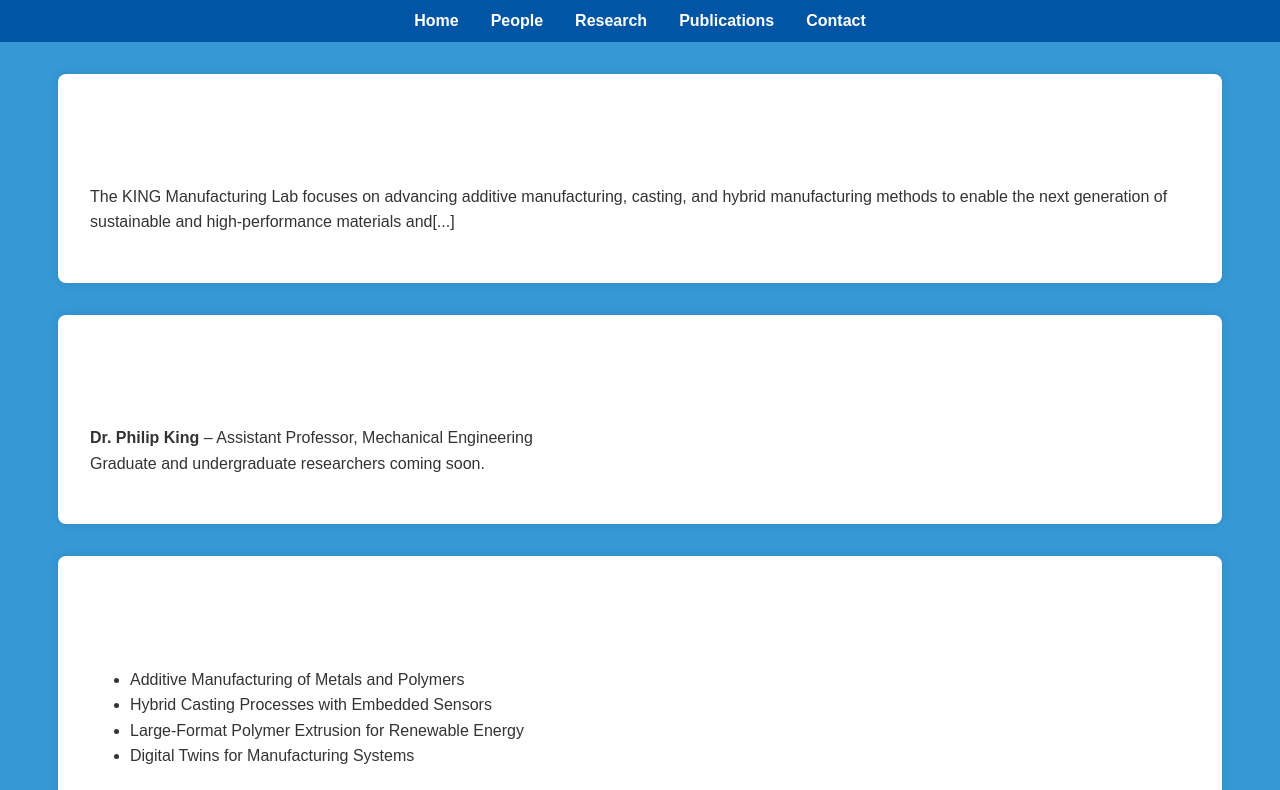
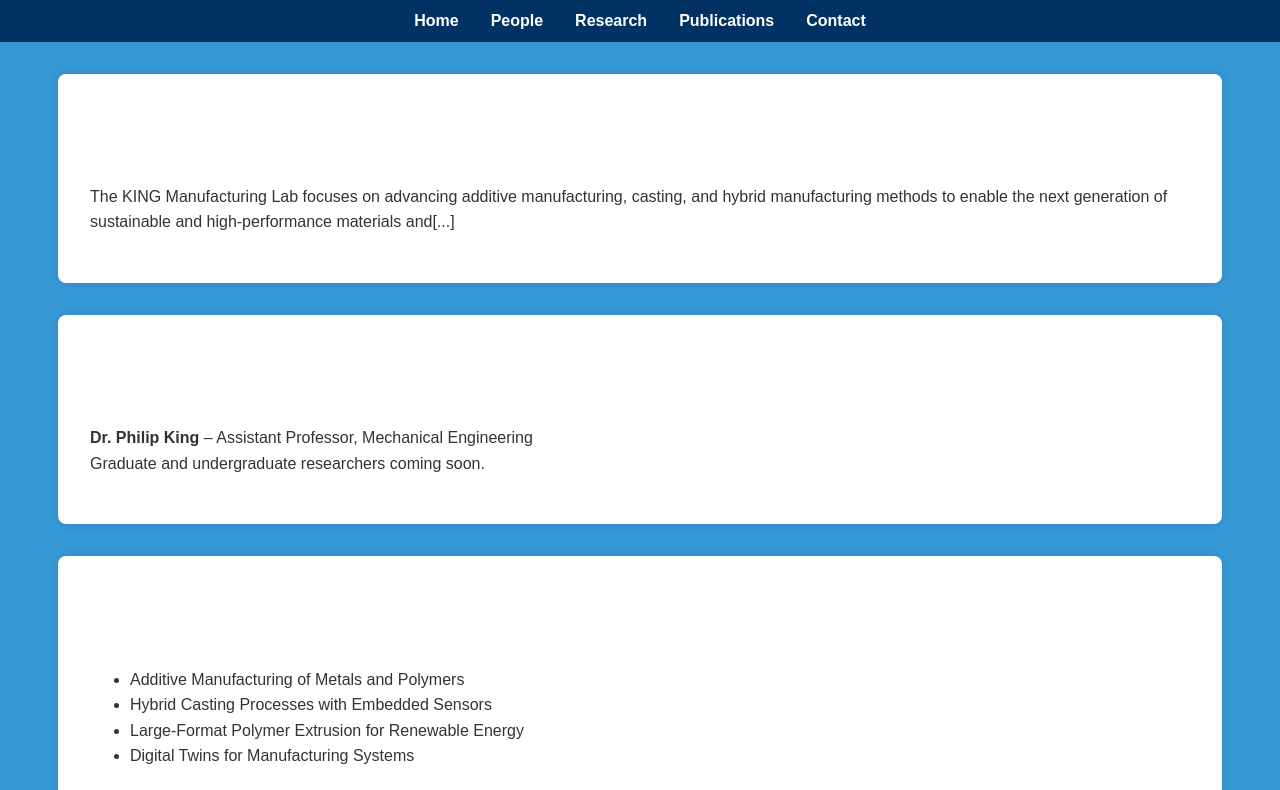
Before and after one commit to philkingpgh/kingmanufacturinglab.github.io, a plain HTML site: page index.html in a window 1280 px wide. Shown: the part 176-966 px from the top of the page. Drawn offline with Linux system fonts and the light colour scheme.

Commit message:
Update index.html

```diff
--- a/index.html
+++ b/index.html
@@ -41,7 +41,7 @@
       text-align: center;
     }
     nav {
-      background: #0055a5;
+      background: #003263;
       display: flex;
       justify-content: center;
       padding: 0.5rem;
```
